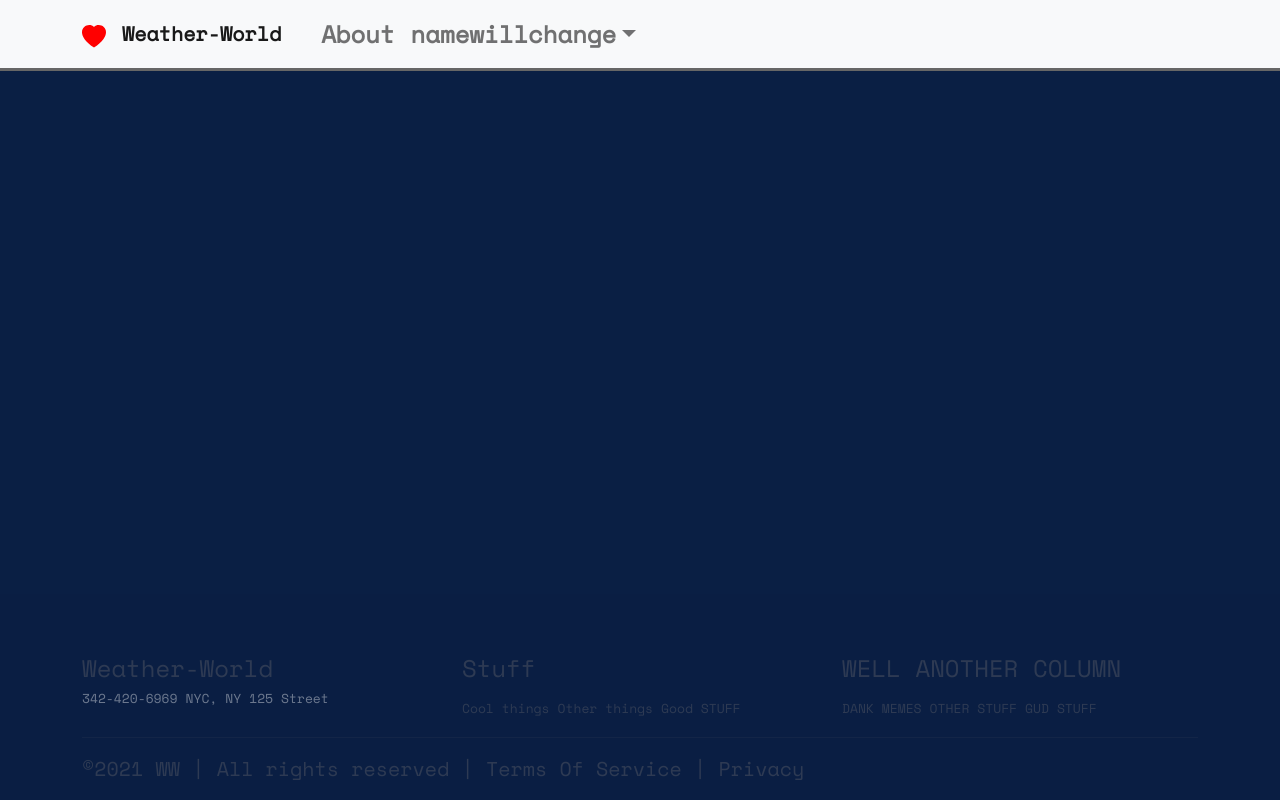
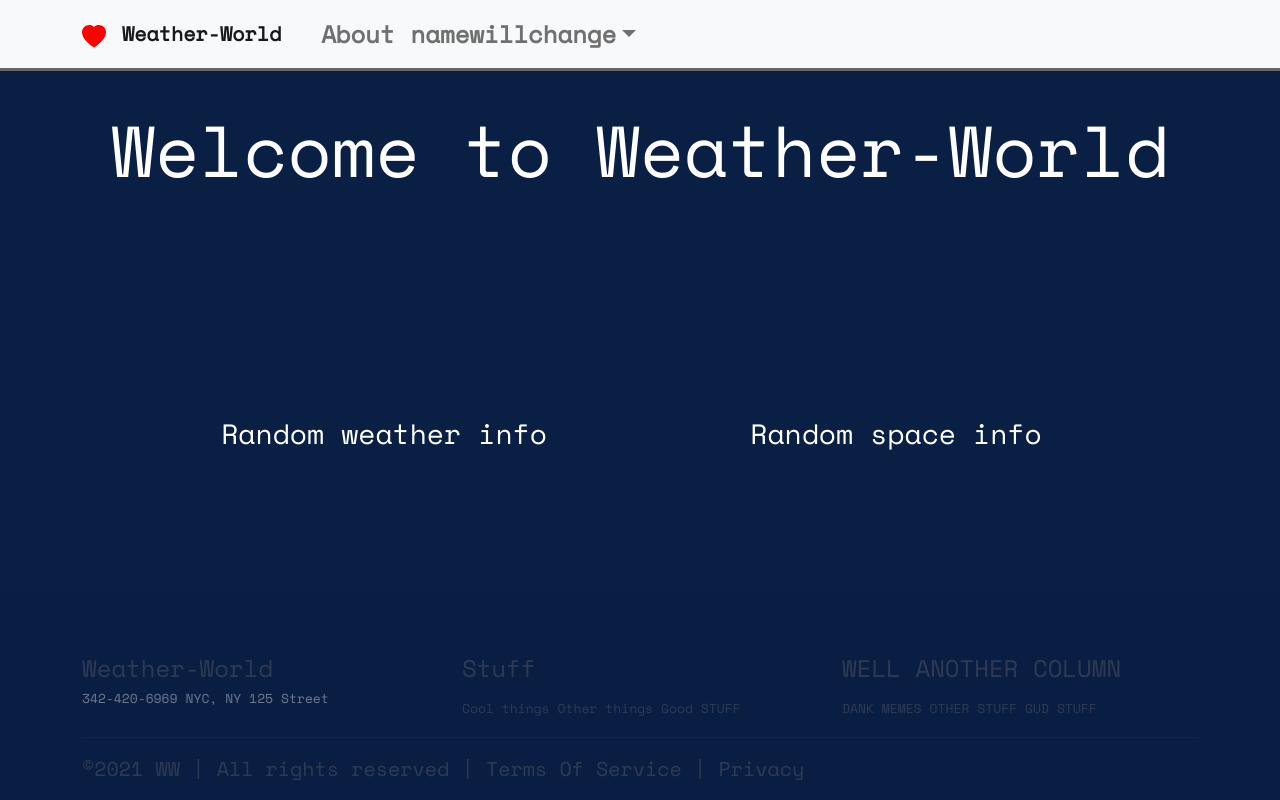
Before and after one commit to blakeromano/hackathon-weather, a React (Create React App) app: page / in a window 1280 px wide. Built offline with nearby package versions, Linux system fonts and the light colour scheme.

Commit message:
style home page

```diff
--- a/src/App.css
+++ b/src/App.css
@@ -58,13 +58,32 @@ body {
 h1 {
  color: white;
 }
+
+.main-title {
+  font-size: 4.5rem;
+  text-align: center;
+}
+
+.main-bottom {
+  width: 80vw;
+  height: 50vh;
+  margin: auto;
+  display: flex;
+}
+
+.main-bottom > div {
+  width: 40vw;
+  display: flex;
+  justify-content: center;
+  align-items: center;
+}
+
 nav {
   /* background-color: #efac2f;  */
   border-bottom: 3px solid #666;
   font-family: 'Space Mono';
 
 }
-
 
 ul {
   list-style-type: none;
@@ -91,12 +110,6 @@ a:hover {
   color: #efac2f;
 }
 
-
-
-  /* generic font styling, no relevant code here */
-
-
-
 /*  footer  */
 
 .main-footer {
--- a/src/App.js
+++ b/src/App.js
@@ -12,6 +12,8 @@ import Signup from "./Pages/Signup";
 import Login from "./Pages/Login";
 import Form from "./Pages/Form"
 import NewForm from './Pages/NewForm';
+import About from './Pages/About'
+import Home from './Pages/Home'
 class App extends Component {
   state = {
     weatherData: "",
@@ -99,6 +101,14 @@ class App extends Component {
       exact path="/space"
       render={() => <SpaceResult handleSpaceSearch={this.handleSpaceSearch} spaceData={this.state.spaceData}/>}
       />
+      <Route
+      exact path="/about"
+      render={() => <About />}
+      />
+      <Route
+      exact path="/"
+      render={() => <Home />}
+      />
       <Footer />
       </>
     );
--- a/src/Pages/About.jsx
+++ b/src/Pages/About.jsx
@@ -1,5 +1,5 @@
 
-import { Card, Button } from 'react-bootstrap/Card'
+import { Card, Button } from 'react-bootstrap'
 
 import React, { Component } from 'react';
 
--- /dev/null
+++ b/src/Pages/Home.jsx
@@ -0,0 +1,23 @@
+import React, { Component } from 'react';
+
+class Home extends Component {
+  render() {
+    return (
+      <>
+        <br />
+        <h1 class="main-title">Welcome to Weather-World</h1>
+        <br />
+        <div class="main-bottom">
+          <div>
+            <h3>Random weather info</h3>
+          </div>
+          <div>
+            <h3>Random space info</h3>
+          </div>
+        </div>
+      </>
+    );
+  }
+}
+
+export default Home;
```
